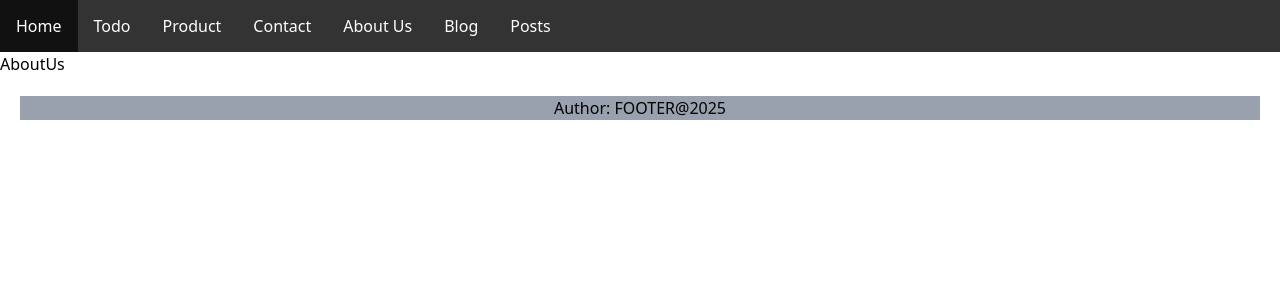
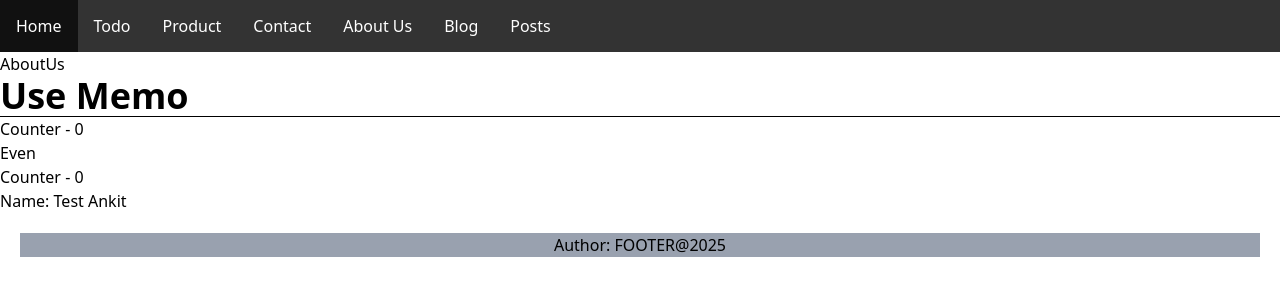
Before and after one commit to Ankitjaviya23/react-learn, a React (Vite) app: page /about in a window 1280 px wide. Shown: the top 300 px of the page. Built offline with nearby package versions, Linux system fonts and the light colour scheme.

Commit message:
Day10-UseMemo Example

```diff
--- /dev/null
+++ b/src/component/UseMemo/Memo.jsx
@@ -0,0 +1,47 @@
+import React, { useMemo, useState } from "react";
+
+const Memo = () => {
+  const [countOne, setCountOne] = useState(0);
+  const [countTwo, setCountTwo] = useState(0);
+  const [name, setName] = useState("Test Ankit");
+
+  const incOne = () => {
+    setCountOne(countOne + 1);
+  };
+
+  const incTwo = () => {
+    setCountTwo(countTwo + 1);
+  };
+
+  const isEven = useMemo(() => {
+    console.warn("isEven");
+    let i = 0;
+    while (i < 2000000000) i++;
+    return countOne % 2 === 0;
+  }, [countOne]);
+
+  const updateName = () => {
+    let tempName = name === "Test Ankit" ? "Demo Ankit" : "Test Ankit";
+    setName(tempName);
+  };
+
+  return (
+    <div className="container">
+      <h1 className="text-4xl font-bold">Use Memo</h1>
+      <hr />
+
+      <button onClick={incOne}> Counter - {countOne} </button>
+
+      <br />
+      <label>{isEven ? "Even" : "Odd"}</label>
+
+      <br />
+      <button onClick={incTwo}> Counter - {countTwo} </button>
+
+      <br />
+      <button onClick={updateName}> Name: {name} </button>
+    </div>
+  );
+};
+
+export default Memo;
--- a/src/pages/AboutUs.jsx
+++ b/src/pages/AboutUs.jsx
@@ -1,7 +1,13 @@
 import React from "react";
 
+import Memo from "../component/UseMemo/Memo";
 const AboutUs = () => {
-  return <div>AboutUs</div>;
+  return (
+    <>
+      <h1>AboutUs</h1>
+      <Memo />
+    </>
+  );
 };
 
 export default AboutUs;
```
